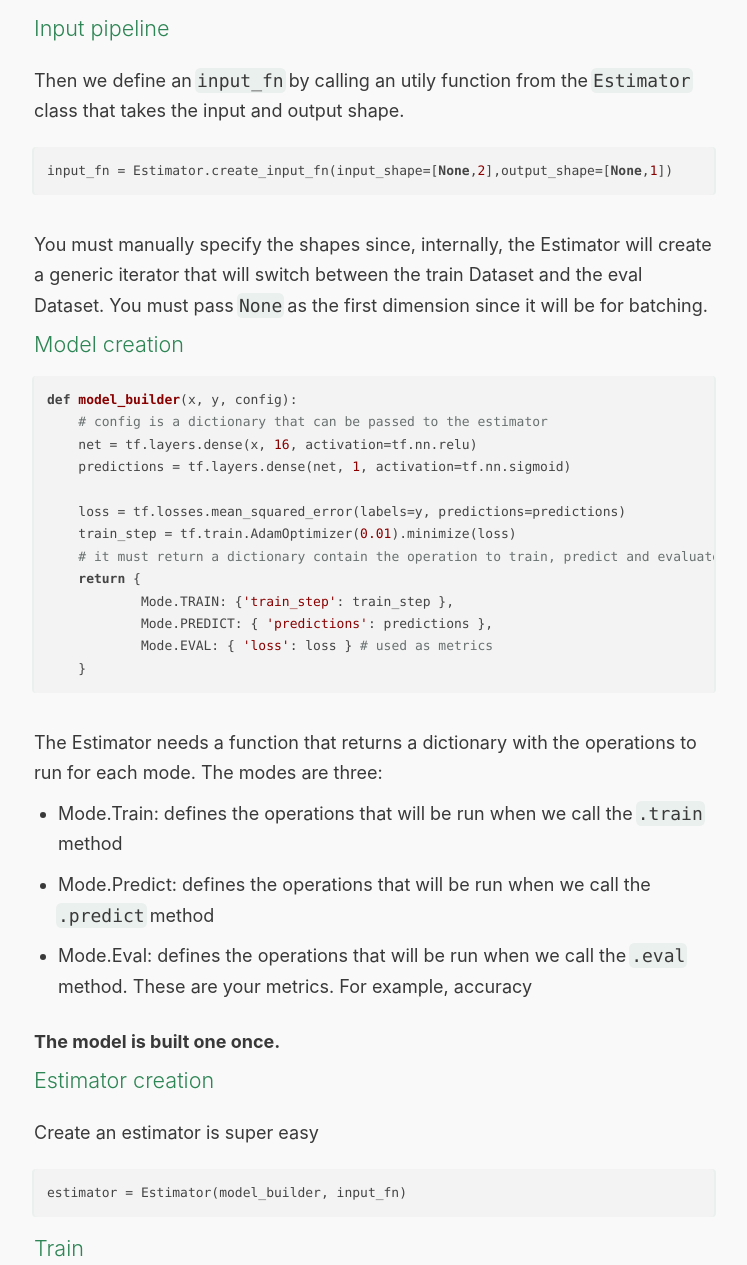
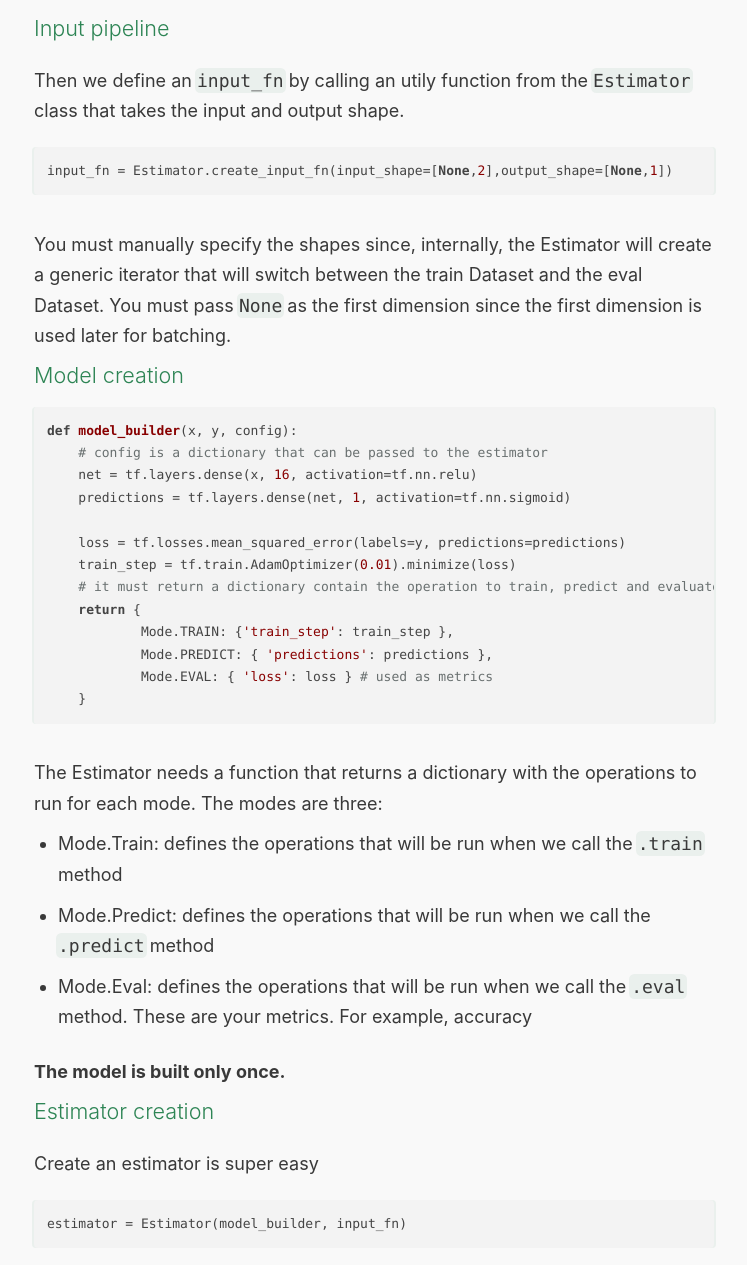
Before and after one commit to FrancescoSaverioZuppichini/Estimator, a plain HTML site: page docs/intro.html in a window 1280 px wide. Shown: the part 2233-3498 px from the top of the page, without its empty margins (266-1013 px from the left). Drawn offline with nearby package versions, Linux system fonts and the light colour scheme.

Commit message:
Deploy website
Deploy website version based on e4ebef2cd24cb3bc450671e08a2b8e3c6c2713b2

```diff
--- a/docs/intro.html
+++ b/docs/intro.html
@@ -66,7 +66,7 @@ test_data = (np.random.rand(<span class="hljs-number">100</span>,<span class="hl
 <pre><code class="hljs css python">input_fn = Estimator.create_input_fn(input_shape=[<span class="hljs-keyword">None</span>,<span class="hljs-number">2</span>],output_shape=[<span class="hljs-keyword">None</span>,<span class="hljs-number">1</span>])
 </code></pre>
 <p>You must manually specify the shapes since, internally, the Estimator will create a generic iterator that will switch between the train Dataset and the eval Dataset.
-You must pass <code>None</code> as the first dimension since it will be for batching.</p>
+You must pass <code>None</code> as the first dimension since the first dimension is used later for batching.</p>
 <h3><a class="anchor" aria-hidden="true" id="model-creation"></a><a href="#model-creation" aria-hidden="true" class="hash-link"><svg class="hash-link-icon" aria-hidden="true" height="16" version="1.1" viewBox="0 0 16 16" width="16"><path fill-rule="evenodd" d="M4 9h1v1H4c-1.5 0-3-1.69-3-3.5S2.55 3 4 3h4c1.45 0 3 1.69 3 3.5 0 1.41-.91 2.72-2 3.25V8.59c.58-.45 1-1.27 1-2.09C10 5.22 8.98 4 8 4H4c-.98 0-2 1.22-2 2.5S3 9 4 9zm9-3h-1v1h1c1 0 2 1.22 2 2.5S13.98 12 13 12H9c-.98 0-2-1.22-2-2.5 0-.83.42-1.64 1-2.09V6.25c-1.09.53-2 1.84-2 3.25C6 11.31 7.55 13 9 13h4c1.45 0 3-1.69 3-3.5S14.5 6 13 6z"></path></svg></a>Model creation</h3>
 <pre><code class="hljs css python"><span class="hljs-function"><span class="hljs-keyword">def</span> <span class="hljs-title">model_builder</span><span class="hljs-params">(x, y, config)</span>:</span>
     <span class="hljs-comment"># config is a dictionary that can be passed to the estimator</span>
@@ -88,7 +88,7 @@ You must pass <code>None</code> as the first dimension since it will be for batc
 <li>Mode.Predict: defines the operations that will be run when we call the <code>.predict</code> method</li>
 <li>Mode.Eval: defines the operations that will be run when we call the <code>.eval</code> method. These are your metrics. For example, accuracy</li>
 </ul>
-<p><strong>The model is built one once.</strong></p>
+<p><strong>The model is built only once.</strong></p>
 <h3><a class="anchor" aria-hidden="true" id="estimator-creation"></a><a href="#estimator-creation" aria-hidden="true" class="hash-link"><svg class="hash-link-icon" aria-hidden="true" height="16" version="1.1" viewBox="0 0 16 16" width="16"><path fill-rule="evenodd" d="M4 9h1v1H4c-1.5 0-3-1.69-3-3.5S2.55 3 4 3h4c1.45 0 3 1.69 3 3.5 0 1.41-.91 2.72-2 3.25V8.59c.58-.45 1-1.27 1-2.09C10 5.22 8.98 4 8 4H4c-.98 0-2 1.22-2 2.5S3 9 4 9zm9-3h-1v1h1c1 0 2 1.22 2 2.5S13.98 12 13 12H9c-.98 0-2-1.22-2-2.5 0-.83.42-1.64 1-2.09V6.25c-1.09.53-2 1.84-2 3.25C6 11.31 7.55 13 9 13h4c1.45 0 3-1.69 3-3.5S14.5 6 13 6z"></path></svg></a>Estimator creation</h3>
 <p>Create an estimator is super easy</p>
 <pre><code class="hljs css python">estimator = Estimator(model_builder, input_fn)
```
